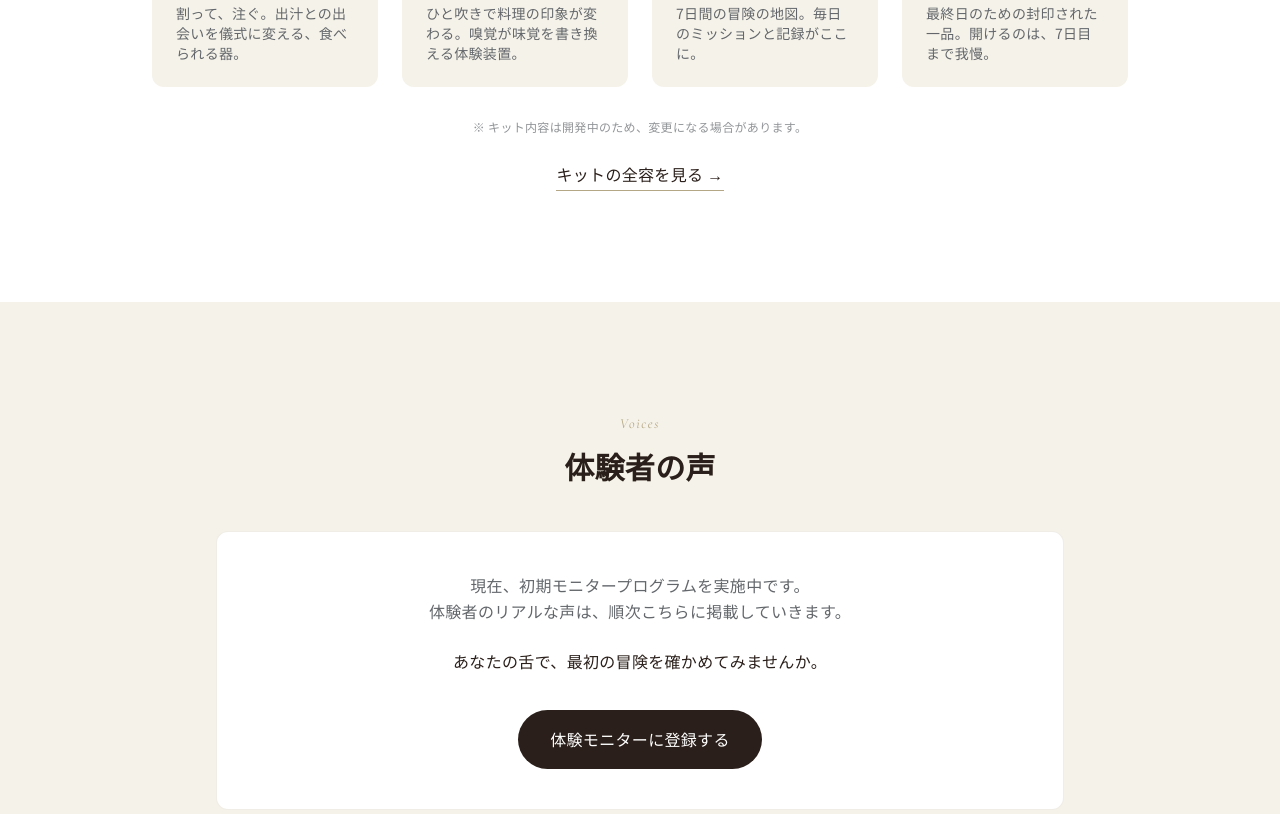
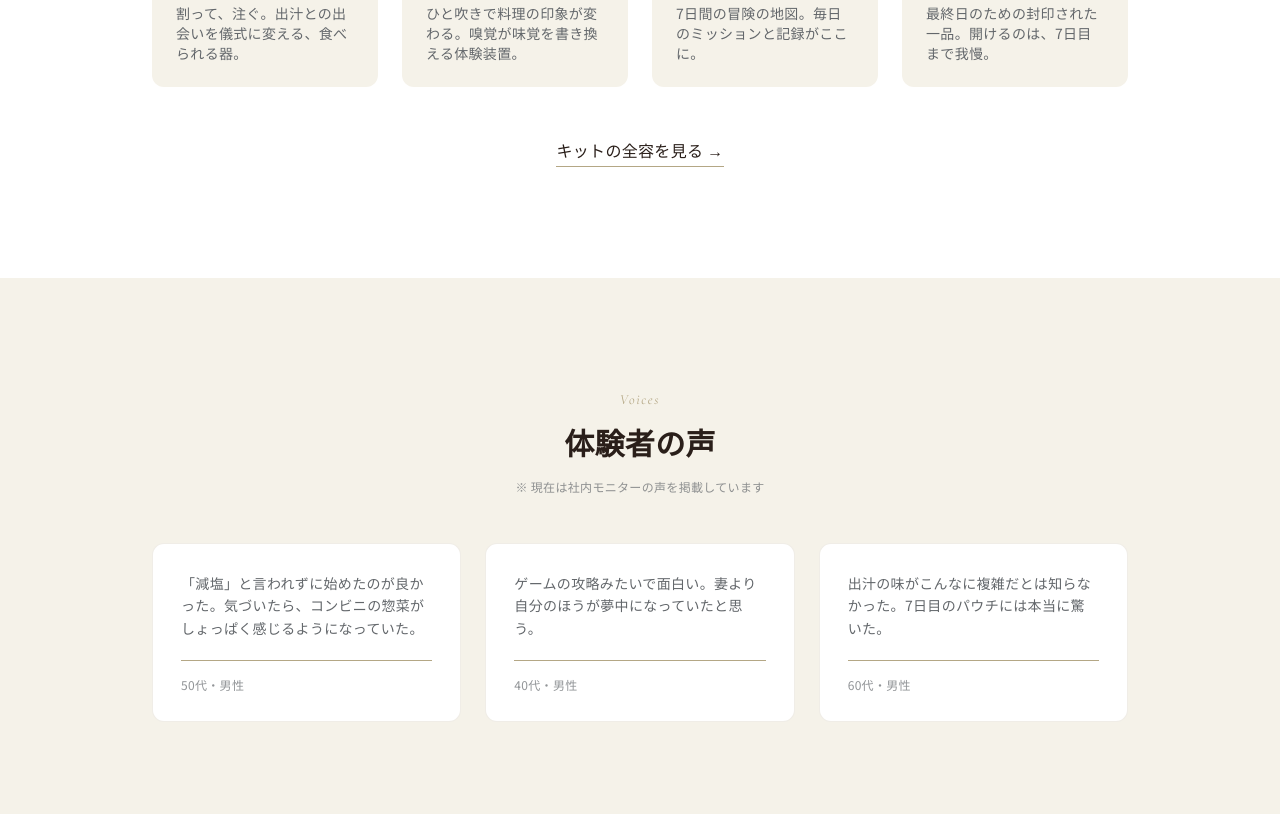
Before and after one commit to recipeoflife/tasting-quest, an Astro site: page / in a window 1280 px wide. Shown: the part 3549-4363 px from the top of the page. Built offline with nearby package versions, Linux system fonts and the light colour scheme; Astro itself is replaced by a stand-in of ours.

Commit message:
Add files via upload

```diff
--- a/src/pages/index.astro
+++ b/src/pages/index.astro
@@ -26,6 +26,12 @@ const kitItems = [
   { name: '香りスプレー', desc: 'ひと吹きで料理の印象が変わる。嗅覚が味覚を書き換える体験装置。' },
   { name: 'クエストシート', desc: '7日間の冒険の地図。毎日のミッションと記録がここに。' },
   { name: 'Day 7 チャレンジパウチ', desc: '最終日のための封印された一品。開けるのは、7日目まで我慢。' },
+];
+
+const voices = [
+  { attr: '50代・男性', text: '「減塩」と言われずに始めたのが良かった。気づいたら、コンビニの惣菜がしょっぱく感じるようになっていた。' },
+  { attr: '40代・男性', text: 'ゲームの攻略みたいで面白い。妻より自分のほうが夢中になっていたと思う。' },
+  { attr: '60代・男性', text: '出汁の味がこんなに複雑だとは知らなかった。7日目のパウチには本当に驚いた。' },
 ];
 
 const channels = [
@@ -138,25 +144,25 @@ const channels = [
           </div>
         ))}
       </div>
-      <p class="text-xs text-center mt-8 text-charcoal/70">※ キット内容は開発中のため、変更になる場合があります。</p>
-      <div class="text-center mt-6">
+      <div class="text-center mt-12">
         <a href="/kit" class="text-brown font-medium border-b border-gold pb-1 hover:opacity-70 transition-opacity">キットの全容を見る →</a>
       </div>
     </div>
   </section>
 
-  <!-- 3-7. 体験者の声（初期モニター実施中 → 順次掲載） -->
+  <!-- 3-7. 体験者の声 -->
   <section class="bg-beige py-20 md:py-28">
-    <div class="mx-auto max-w-4xl px-4 sm:px-6 text-center">
-      <p class="en-sub text-sm">Voices</p>
-      <h2 class="text-2xl md:text-3xl font-bold mt-3">体験者の声</h2>
-      <div class="mt-10 bg-white rounded-xl p-10 border border-gold/20">
-        <p class="text-charcoal leading-relaxed">
-          現在、初期モニタープログラムを実施中です。<br class="hidden sm:block" />
-          体験者のリアルな声は、順次こちらに掲載していきます。
-        </p>
-        <p class="mt-6 font-serif-jp text-brown">あなたの舌で、最初の冒険を確かめてみませんか。</p>
-        <a href="/contact" class="inline-block mt-8 bg-brown text-white px-8 py-3.5 rounded-full hover:opacity-90 transition-opacity">体験モニターに登録する</a>
+    <div class="mx-auto max-w-5xl px-4 sm:px-6">
+      <p class="en-sub text-sm text-center">Voices</p>
+      <h2 class="text-2xl md:text-3xl font-bold text-center mt-3">体験者の声</h2>
+      <p class="text-xs text-center mt-3 text-charcoal/70">※ 現在は社内モニターの声を掲載しています</p>
+      <div class="mt-12 grid gap-6 md:grid-cols-3">
+        {voices.map((v) => (
+          <figure class="bg-white rounded-xl p-7 card-hover border border-gold/20">
+            <blockquote class="text-sm leading-relaxed">{v.text}</blockquote>
+            <figcaption class="mt-5 pt-4 gold-line text-xs text-charcoal/70">{v.attr}</figcaption>
+          </figure>
+        ))}
       </div>
     </div>
   </section>
@@ -204,7 +210,7 @@ const channels = [
         認知心理学 × 食体験設計を専門領域に、「行動が変わる」食の体験をデザインしています。
       </p>
       <div class="mt-8 flex items-center justify-center gap-4">
-        <img src="/images/profile.jpg" alt="代表プロフィール写真" class="w-20 h-20 rounded-full object-cover border border-gold/40" loading="lazy" />
+        <div class="w-16 h-16 rounded-full bg-white border border-gold/40 flex items-center justify-center text-gold text-xs">Photo</div>
         <div class="text-left text-sm">
           <p class="font-bold text-brown">代表</p>
           <p class="text-charcoal/80">食の体験設計デザイナー</p>
```
